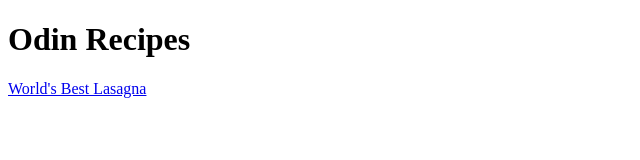
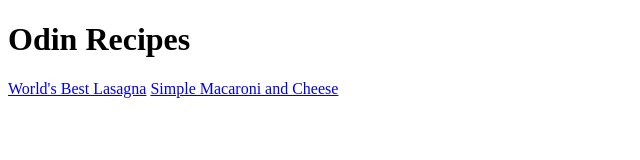
Before and after one commit to afrost25/Recipes, a plain HTML site: page index.html in a window 1280 px wide. Shown: the whole page, without its empty margins (0-640 px from the left). Drawn offline with Linux system fonts and the light colour scheme.

Commit message:
Add Macaroni Cheese Link
Add Macaroni and Cheese link from the main site to the macaroni and cheese page

```diff
--- a/index.html
+++ b/index.html
@@ -7,5 +7,6 @@
     <body>
         <h1>Odin Recipes</h1>
         <a href="./recipes/lasagna.html">World's Best Lasagna</a>
+        <a href="./recipes/macaronicheese.html">Simple Macaroni and Cheese</a>
     </body>
 </html>
```
